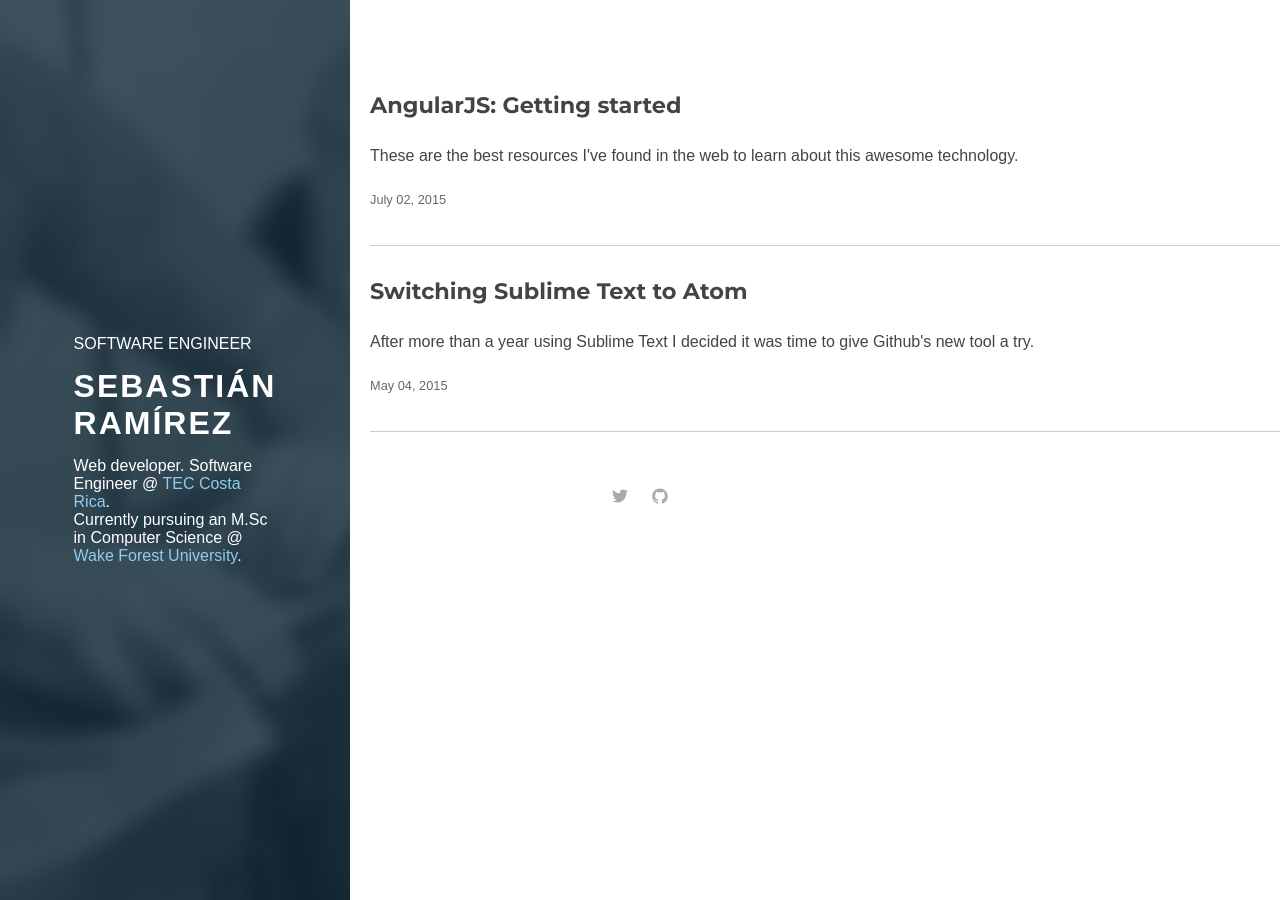
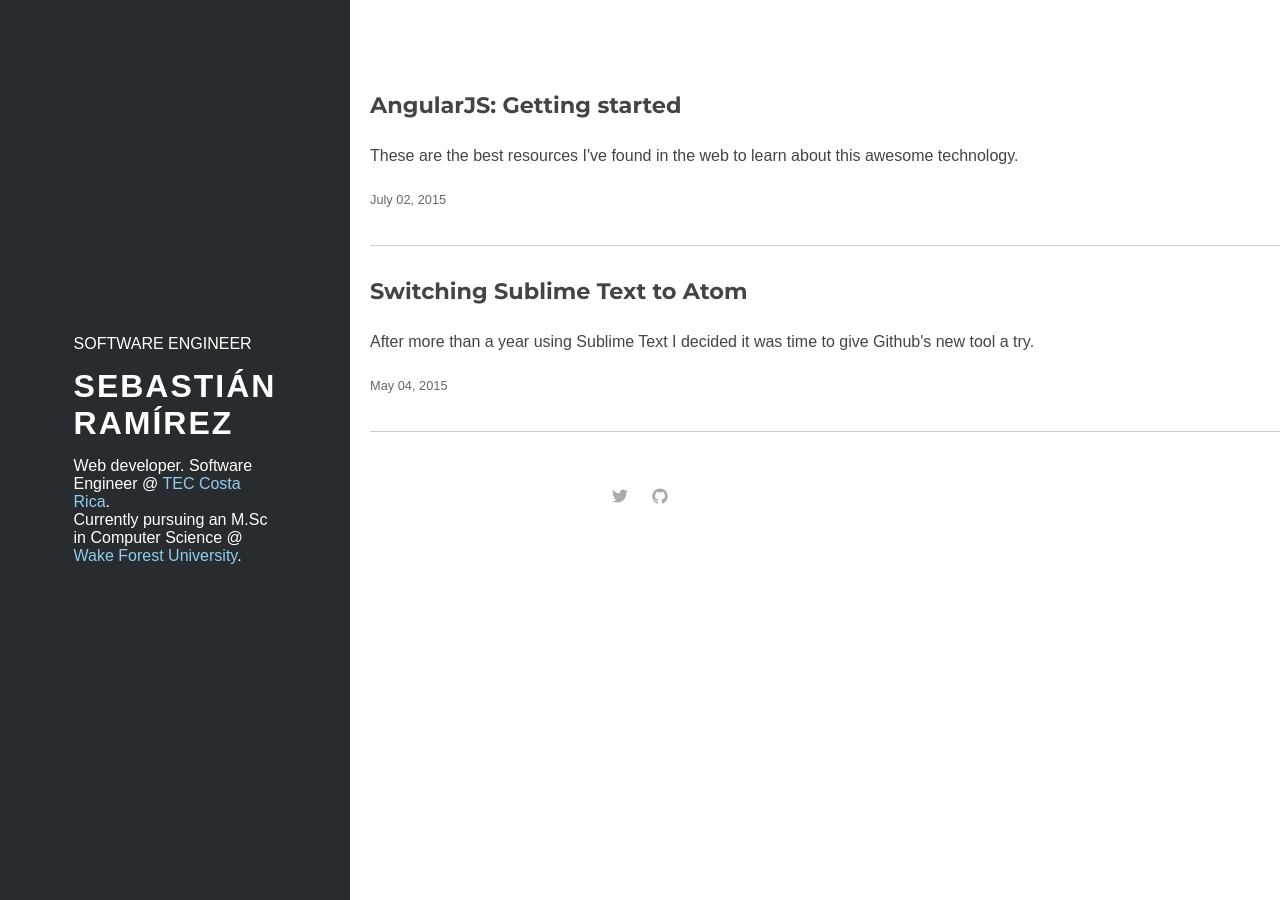
Before and after one commit to s-ramirez/s-ramirez.github.io, a Jekyll site: the page built from _posts/en/pages/2015-08-11-index.md, in a window 1280 px wide. Built offline with Jekyll 4.4.1, drawn with Linux system fonts in a browser that asks for light colours.

Commit message:
Header background change

```diff
--- a/css/styles.scss
+++ b/css/styles.scss
@@ -63,8 +63,7 @@ header {
 
 .cover {
   height: 300px;
-  background-size: cover;
-  background-image: url("/images/cover.jpg");
+  background-color: #292c2f;
 
   @media (min-width: $md) {
     height: 100%;
@@ -77,7 +76,6 @@ header {
     position: relative;
     height: 100%;
     width: 100%;
-    background-color: rgba(12, 40, 55, 0.75);
   }
 
   .information {
```
